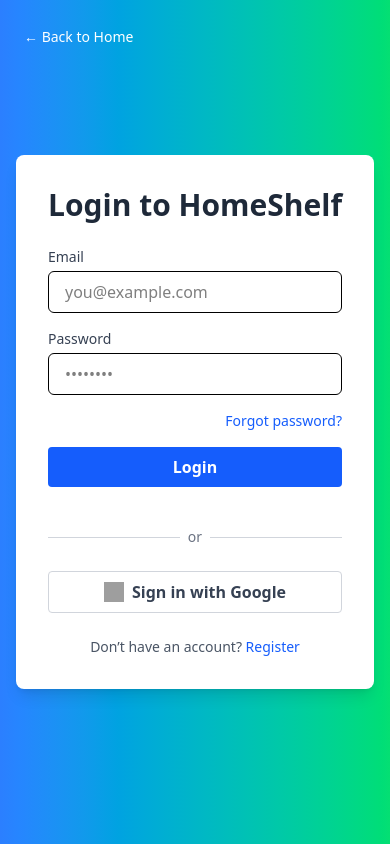
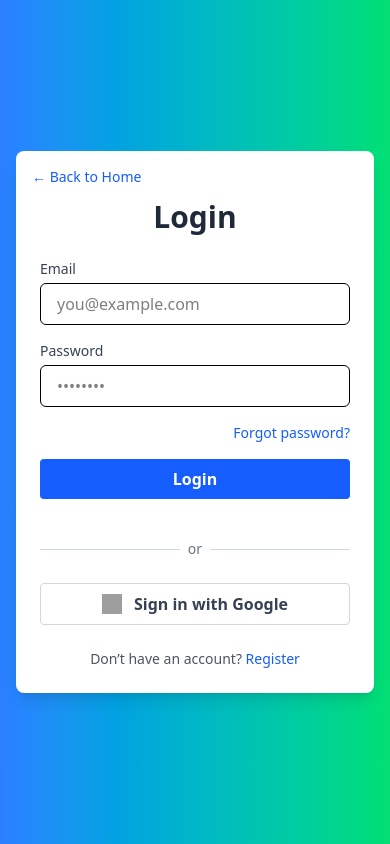
Before and after one commit to Ethan-Passino/HomeShelf, a React (Vite) app in the folder frontend/: page /login in a window 390 px wide. Built offline with nearby package versions, Linux system fonts and the light colour scheme; grey boxes are pictures that could not be loaded.

Commit message:
mobile friendly

```diff
--- a/frontend/src/Pages/LoginPage.tsx
+++ b/frontend/src/Pages/LoginPage.tsx
@@ -1,3 +1,4 @@
+import Divider from '@mui/material/Divider';
 import React from 'react';
 import { Link } from 'react-router-dom';
 
@@ -12,16 +13,18 @@
   };
 
   return (
-    <div className="min-h-screen flex items-center justify-center bg-gradient-to-r from-blue-500 to-green-400 px-4">
-      {/* Back to Home Link */}
-      <div className="absolute top-6 left-6">
-        <Link to="/" className="text-white text-sm font-medium hover:underline">
+    <div className="min-h-screen flex items-center justify-center bg-gradient-to-r from-blue-500 to-green-400 px-4 py-10">
+      <div className="w-full max-w-md bg-white rounded-lg shadow-lg p-6 sm:p-8 relative">
+        {/* Back to Home Link */}
+        <Link
+          to="/"
+          className="absolute top-4 left-4 text-sm text-blue-600 hover:underline"
+        >
           ← Back to Home
         </Link>
-      </div>
-      <div className="w-full max-w-md bg-white rounded-lg shadow-lg p-8">
+        <br />
         <h2 className="text-3xl font-bold text-center text-gray-800 mb-6">
-          Login to HomeShelf
+          Login
         </h2>
 
         <form className="space-y-4">
@@ -75,7 +78,7 @@
           <button
             type="button"
             onClick={handleGoogleLogin}
-            className="mt-6 w-full py-2 border border-gray-300 text-gray-700 font-semibold rounded hover:bg-gray-100 transition flex items-center justify-center gap-2"
+            className="mt-6 w-full py-2 border border-gray-300 text-gray-700 font-semibold rounded hover:bg-gray-100 transition flex items-center justify-center gap-3"
           >
             <img
               src="https://www.svgrepo.com/show/475656/google-color.svg"
--- a/frontend/src/Pages/RegisterPage.tsx
+++ b/frontend/src/Pages/RegisterPage.tsx
@@ -20,21 +20,23 @@
       console.log('✅ Google user:');
       // TODO: redirect or update app state
     } catch (error) {
-      console.error('❌ Google signup error:');
+      console.error('❌ Google signup error:', error);
     }
   };
 
   return (
-    <div className="min-h-screen flex items-center justify-center bg-gradient-to-r from-blue-500 to-green-400 px-4">
-      {/* Back to Home Link */}
-      <div className="absolute top-6 left-6">
-        <Link to="/" className="text-white text-sm font-medium hover:underline">
+    <div className="min-h-screen flex items-center justify-center bg-gradient-to-r from-blue-500 to-green-400 px-4 py-10">
+      <div className="w-full max-w-md bg-white rounded-lg shadow-lg p-6 sm:p-8 relative">
+        {/* Back to Home Link */}
+        <Link
+          to="/"
+          className="absolute top-4 left-4 text-sm text-blue-600 hover:underline"
+        >
           ← Back to Home
         </Link>
-      </div>
-      <div className="w-full max-w-md bg-white rounded-lg shadow-lg p-8">
+        <br />
         <h2 className="text-3xl font-bold text-center text-gray-800 mb-6">
-          Create Your HomeShelf Account
+          Create Account
         </h2>
 
         <form onSubmit={handleRegister} className="space-y-4">
@@ -85,7 +87,7 @@
           <button
             type="button"
             onClick={handleGoogleSignup}
-            className="mt-6 w-full py-2 border border-gray-300 text-gray-700 font-semibold rounded hover:bg-gray-100 transition flex items-center justify-center gap-2"
+            className="mt-6 w-full py-2 border border-gray-300 text-gray-700 font-semibold rounded hover:bg-gray-100 transition flex items-center justify-center gap-3"
           >
             <img
               src="https://www.svgrepo.com/show/475656/google-color.svg"
```
